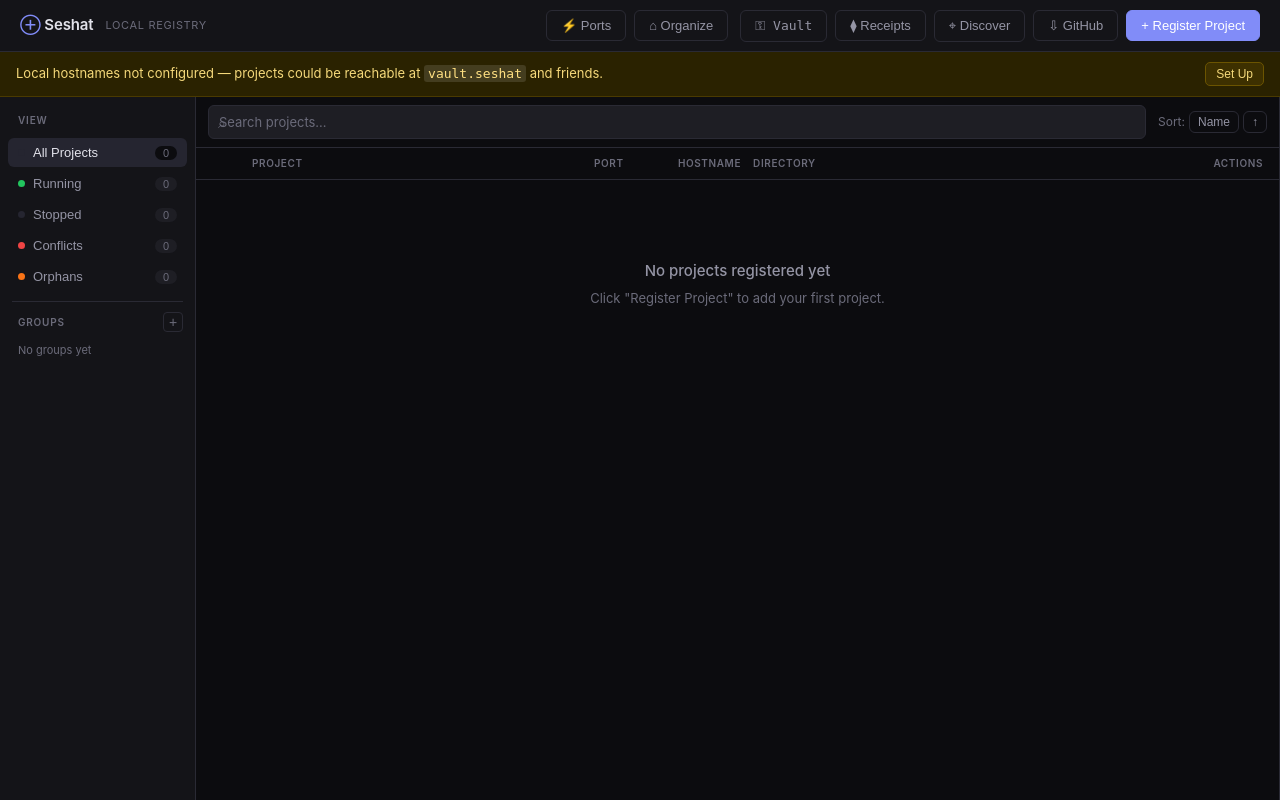
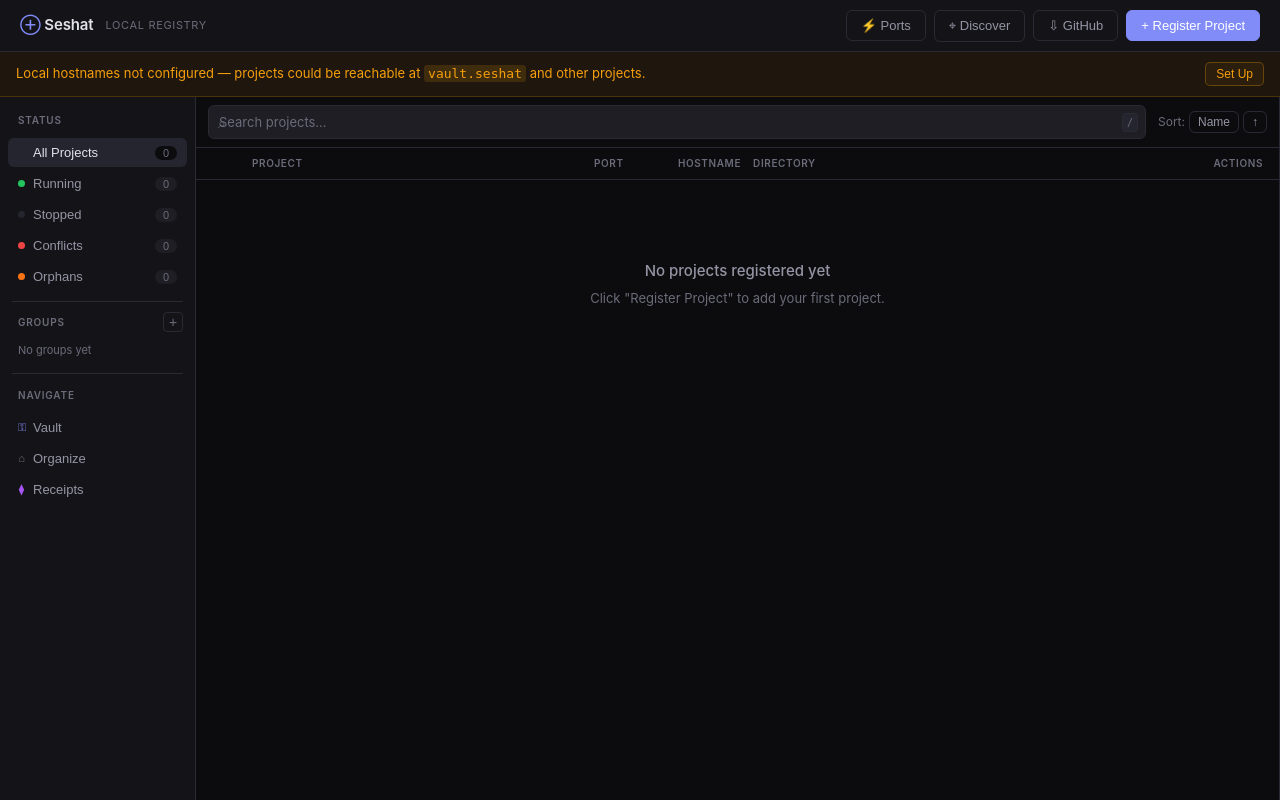
Before and after one commit to rmichaelthomas/seshat-app, a Flask app: page / in a window 1280 px wide. Run offline with Flask 3, Linux system fonts and the light colour scheme; data that the repository does not hold is empty.

Commit message:
feat(ui): five-pass design hardening (#3)
* feat(ui): five-pass design hardening — harden, shape, onboard, distill, polish

Harden: define accent CSS tokens in :root to eliminate light-mode fallbacks on
dark surfaces; remap hostname-chip, vault-hostname-hint, router-cmd, and
router-modal-intro code to dark system tokens; remap router-banner from
hardcoded amber hex to var(--yellow) composites; add stale-data banner
(#staleBanner) that appears after two consecutive refresh failures and dims the
project shelf.

Shape: strip Vault / Organize / Receipts from header nav; move them to a new
Navigate section in the sidebar using the same element IDs so all JS toggle
logic works unchanged; header reduced to four utility items.

Onboard: add search shortcut hint glyph ("/") that hides on focus and input;
add descriptive title attributes to sort-field and sort-dir buttons; add
aria-label="Close" to all modal close buttons.

Distill: remove border-left stripe (3px colored accent) from receipt rows —
the strongest AI-generated UI tell; replace with 3% alpha background tint for
success/failure; replace emoji in updateStepStatus (✅/❌/⏳) with Unicode
glyphs in semantic token colors; fix router banner copy ("and friends" →
"and other projects").

Polish: change detail-panel transition from width to max-width to avoid layout
recalculation; replace all native confirm() and prompt() calls with styled
confirmAction() / new promptAction() dialogs; add promptAction() function and
prompt overlay modal; add @media (prefers-reduced-motion: reduce) covering
status lights, panel transition, and toasts.

Co-Authored-By: Claude Sonnet 4.6 <noreply@anthropic.com>

* docs(readme): rewrite to reflect Seshat's product nature and category claim

Leads with the "local environmental agent harness" category definition,
surfaces the MCP server and agent governance layer as primary features, adds
Receipts and vault resolution to the feature list, and writes in the product's
register: direct, dry, infrastructure-not-app.

Co-Authored-By: Claude Sonnet 4.6 <noreply@anthropic.com>

---------

Co-authored-by: Claude Sonnet 4.6 <noreply@anthropic.com>

```diff
--- a/static/app.js
+++ b/static/app.js
@@ -8,6 +8,7 @@ let selectedName = null;
 let activeView   = "projects";   // "projects" | "vault" | "organize" | "receipts"
 let routerStatus = null;   // result of GET /api/router/status
 let hostnames = [];   // [{project_name, hostname, port}] from /api/router/hostnames
+let _refreshFailCount = 0;
 
 const uiState = {
   searchQuery: "",
@@ -64,6 +65,7 @@ document.addEventListener("DOMContentLoaded", () => {
   initGroupModal();
   initVaultKeyModal();
   initKeyboard();
+  initSearchHint();
   $("vaultBtn").addEventListener("click", toggleVaultView);
   $("organizeBtn").addEventListener("click", toggleOrganizeView);
   $("receiptsBtn").addEventListener("click", toggleReceiptsView);
@@ -88,6 +90,9 @@ async function refresh() {
     groups    = await groupRes.json();
     hostnames = await hostnamesRes.json();
 
+    _refreshFailCount = 0;
+    hideStaleBanner();
+
     if (activeView === "projects") {
       render();
       if (selectedName && !uiState.editingConfig) updateDetailPanel(selectedName);
@@ -95,7 +100,24 @@ async function refresh() {
       renderGroups();
       renderCounts();
     }
-  } catch (_) { /* server may be restarting */ }
+  } catch (_) {
+    _refreshFailCount++;
+    if (_refreshFailCount >= 2) showStaleBanner();
+  }
+}
+
+function showStaleBanner() {
+  const b = $("staleBanner");
+  if (b) b.style.display = "flex";
+  const shelf = $("projectShelf");
+  if (shelf) shelf.style.opacity = "0.5";
+}
+
+function hideStaleBanner() {
+  const b = $("staleBanner");
+  if (b) b.style.display = "none";
+  const shelf = $("projectShelf");
+  if (shelf) shelf.style.opacity = "";
 }
 
 // ── View switching ─────────────────────────────────────────────────────────
@@ -452,11 +474,13 @@ function updateStepStatus(stepId, ok, running = false) {
   const el   = $(`step-${stepId}-status`);
   const body = $(`step-${stepId}-body`);
   if (running) {
-    el.textContent = "⏳";
+    el.textContent = "·";
+    el.style.color = "var(--text-muted)";
     if (body) body.style.display = "none";
     return;
   }
-  el.textContent = ok ? "✅" : "❌";
+  el.textContent = ok ? "✓" : "✗";
+  el.style.color = ok ? "var(--green)" : "var(--red)";
   if (body) body.style.display = ok ? "none" : "";
 }
 
@@ -1162,7 +1186,11 @@ async function refreshProjectSource(name) {
 }
 
 async function linkProjectSource(name) {
-  const full_name = (prompt("GitHub repo (owner/repo):") || "").trim();
+  const full_name = await promptAction({
+    title: "Link to GitHub",
+    hint: "Format: owner/repo",
+    placeholder: "e.g. acme/my-project",
+  });
   if (!full_name) return;
   if (!full_name.includes("/")) { toast("Expected format: owner/repo", "error"); return; }
   const res  = await fetch(`/api/projects/${encodeURIComponent(name)}/link`, {
@@ -2193,10 +2221,12 @@ async function moveSingle(projectName, btn) {
   // Check if project is running
   const p = projects.find(x => x.name === projectName);
   if (p && p.status === "running") {
-    if (!confirm(
-      `"${projectName}" is currently running. Moving it won't affect the running process, ` +
-      `but the next start will use the new location.\n\nContinue?`
-    )) return;
+    const yes = await confirmAction({
+      title: `"${projectName}" is running`,
+      message: "Moving it won't affect the running process, but the next start will use the new location.",
+      confirmText: "Continue",
+    });
+    if (!yes) return;
   }
 
   btn.disabled = true;
@@ -2249,11 +2279,12 @@ async function moveAll() {
     .map(m => m.project);
 
   if (runningNames.length > 0) {
-    if (!confirm(
-      `${runningNames.length} project${runningNames.length > 1 ? "s are" : " is"} currently running: ` +
-      `${runningNames.join(", ")}.\n\n` +
-      `Moving them won't affect running processes, but the next start will use the new locations.\n\nContinue?`
-    )) return;
+    const yes = await confirmAction({
+      title: `${runningNames.length} project${runningNames.length > 1 ? "s" : ""} running`,
+      message: `${runningNames.join(", ")} — moving won't affect running processes, but the next start will use the new locations.`,
+      confirmText: "Continue",
+    });
+    if (!yes) return;
   }
 
   const btn = $("moveAllBtn");
@@ -2339,7 +2370,13 @@ function renderMoveHistory(moves) {
 }
 
 async function doRollback(moveId) {
-  if (!confirm("Roll back this move? The folder will be moved to its original location and the registry will be updated.")) return;
+  const yes = await confirmAction({
+    title: "Roll back this move?",
+    message: "The folder will be moved to its original location and the registry will be updated.",
+    confirmText: "Roll Back",
+    danger: true,
+  });
+  if (!yes) return;
   try {
     const res  = await fetch("/api/organize/rollback", {
       method: "POST",
@@ -2353,6 +2390,58 @@ async function doRollback(moveId) {
   } catch (e) {
     toast(`Rollback failed: ${e.message}`, "error");
   }
+}
+
+// ── Input prompt dialog ───────────────────────────────────────────────────
+
+let _promptCleanup = null;
+
+function promptAction({ title, hint = "", placeholder = "" }) {
+  return new Promise(resolve => {
+    if (_promptCleanup) { _promptCleanup(null); }
+
+    $("promptTitle").textContent = title;
+    $("promptHint").textContent  = hint;
+    const input = $("promptInput");
+    input.placeholder = placeholder;
+    input.value = "";
+
+    const overlay = $("promptOverlay");
+    overlay.classList.add("open");
+    setTimeout(() => input.focus(), 50);
+
+    const cleanup = result => {
+      _promptCleanup = null;
+      overlay.classList.remove("open");
+      $("promptOk").removeEventListener("click", onOk);
+      $("promptCancel").removeEventListener("click", onCancel);
+      input.removeEventListener("keydown", onKey);
+      resolve(result);
+    };
+
+    const onOk     = () => cleanup(input.value.trim() || null);
+    const onCancel = () => cleanup(null);
+    const onKey    = e => {
+      if (e.key === "Enter")  { e.preventDefault(); onOk(); }
+      if (e.key === "Escape") { e.preventDefault(); onCancel(); }
+    };
+
+    _promptCleanup = cleanup;
+    $("promptOk").addEventListener("click", onOk);
+    $("promptCancel").addEventListener("click", onCancel);
+    input.addEventListener("keydown", onKey);
+  });
+}
+
+// ── Search shortcut hint ──────────────────────────────────────────────────
+
+function initSearchHint() {
+  const hint = $("searchShortcut");
+  const si   = $("searchInput");
+  if (!si || !hint) return;
+  si.addEventListener("focus", () => { hint.style.display = "none"; });
+  si.addEventListener("blur",  () => { if (!si.value) hint.style.display = ""; });
+  si.addEventListener("input", () => { hint.style.display = si.value ? "none" : ""; });
 }
 
 // ── Utilities ──────────────────────────────────────────────────────────────
--- a/static/style.css
+++ b/static/style.css
@@ -3,22 +3,26 @@
 *, *::before, *::after { box-sizing: border-box; margin: 0; padding: 0; }
 
 :root {
-  --bg:          #0c0c0f;
-  --surface:     #141418;
-  --surface-2:   #1e1e24;
-  --surface-3:   #252530;
-  --border:      #2a2a34;
-  --text:        #e2e2ea;
-  --text-dim:    #9494a4;
-  --text-muted:  #6b6b7a;
-  --green:       #22c55e;
-  --red:         #ef4444;
-  --yellow:      #f59e0b;
-  --blue:        #818cf8;
-  --orange:      #f97316;
-  --radius:      6px;
-  --radius-lg:   10px;
-  --mono:        'SF Mono', 'Fira Code', 'Cascadia Code', monospace;
+  --bg:           #0c0c0f;
+  --surface:      #141418;
+  --surface-2:    #1e1e24;
+  --surface-3:    #252530;
+  --border:       #2a2a34;
+  --text:         #e2e2ea;
+  --text-dim:     #9494a4;
+  --text-muted:   #6b6b7a;
+  --green:        #22c55e;
+  --red:          #ef4444;
+  --yellow:       #f59e0b;
+  --blue:         #818cf8;
+  --orange:       #f97316;
+  --radius:       6px;
+  --radius-lg:    10px;
+  --mono:         'SF Mono', 'Fira Code', 'Cascadia Code', monospace;
+  --accent:       #818cf8;
+  --accent-light: rgba(129, 140, 248, 0.12);
+  --accent-border: rgba(129, 140, 248, 0.25);
+  --accent-hover: rgba(129, 140, 248, 0.20);
 }
 
 html, body {
@@ -345,11 +349,11 @@ html, body {
 /* ── Detail panel ─────────────────────────────────────────────────────────── */
 
 .detail-panel {
-  width: 0; flex-shrink: 0; overflow: hidden;
+  width: 360px; max-width: 0; flex-shrink: 0; overflow: hidden;
   border-left: 1px solid var(--border); background: var(--surface);
-  transition: width 0.2s ease;
+  transition: max-width 0.2s ease;
 }
-.detail-panel.open { width: 360px; }
+.detail-panel.open { max-width: 360px; }
 .detail-inner { width: 360px; height: 100%; overflow-y: auto; padding: 16px; }
 
 .detail-close-row { display: flex; justify-content: flex-end; margin-bottom: 10px; }
@@ -809,34 +813,34 @@ textarea { resize: vertical; }
   align-items: center;
   gap: 12px;
   padding: 10px 16px;
-  background: #2a2200;
-  border-bottom: 1px solid #4a3a00;
+  background: rgba(245, 158, 11, 0.08);
+  border-bottom: 1px solid rgba(245, 158, 11, 0.2);
   font-size: 13px;
-  color: #f5d97a;
+  color: var(--yellow);
 }
 
 .router-banner span { flex: 1; }
 
 .router-banner code {
-  font-family: var(--mono, monospace);
-  background: rgba(255,255,255,.12);
+  font-family: var(--mono);
+  background: rgba(245, 158, 11, 0.15);
   padding: 1px 4px;
   border-radius: 3px;
-  color: #ffe082;
+  color: var(--yellow);
 }
 
 .router-banner-btn {
   padding: 4px 10px;
-  border: 1px solid #6b5400;
+  border: 1px solid rgba(245, 158, 11, 0.3);
   border-radius: 5px;
-  background: #3d3000;
-  color: #f5d97a;
+  background: rgba(245, 158, 11, 0.06);
+  color: var(--yellow);
   cursor: pointer;
   font-size: 12px;
   white-space: nowrap;
 }
 
-.router-banner-btn:hover { background: #4d3c00; }
+.router-banner-btn:hover { background: rgba(245, 158, 11, 0.15); }
 
 /* ── Router setup modal ──────────────────────────────────────────────────── */
 
@@ -1282,3 +1287,60 @@ textarea { resize: vertical; }
 .receipt-actor  { font-family: var(--mono); color: #a855f7; }
 .receipt-delta  { color: var(--text-muted); }
 .receipt-result { color: var(--text-dim); font-family: var(--mono); }
+
+/* ── Stale data banner ────────────────────────────────────────────────────── */
+
+.stale-banner {
+  display: flex; align-items: center; gap: 12px;
+  padding: 7px 16px;
+  background: rgba(129, 140, 248, 0.07);
+  border-bottom: 1px solid rgba(129, 140, 248, 0.18);
+  font-size: 12px; color: var(--text-muted);
+}
+.stale-banner span { flex: 1; }
+.stale-banner-btn {
+  padding: 3px 9px; border: 1px solid rgba(129, 140, 248, 0.3);
+  border-radius: var(--radius); background: transparent;
+  color: var(--blue); font-size: 11px; cursor: pointer;
+}
+.stale-banner-btn:hover { background: var(--accent-light); }
+
+/* ── Sidebar navigation items ─────────────────────────────────────────────── */
+
+.sidebar-nav-glyph {
+  font-size: 11px; width: 7px; text-align: center; flex-shrink: 0;
+}
+#vaultBtn.active    { background: rgba(129, 140, 248, 0.12); color: var(--blue); }
+#organizeBtn.active { background: var(--surface-3); color: var(--text); }
+#receiptsBtn.active { background: rgba(168, 85, 247, 0.12); color: #a855f7; }
+
+/* ── Search shortcut hint ─────────────────────────────────────────────────── */
+
+.search-shortcut {
+  position: absolute; right: 8px;
+  font-size: 10px; font-family: var(--mono);
+  color: var(--text-muted); background: var(--surface-3);
+  border: 1px solid var(--border); padding: 0 4px;
+  border-radius: 3px; pointer-events: none; line-height: 17px;
+}
+
+/* ── Prompt dialog ────────────────────────────────────────────────────────── */
+
+.prompt-input {
+  width: 100%; padding: 8px 10px; margin-bottom: 16px;
+  background: var(--surface-2); border: 1px solid var(--border);
+  border-radius: var(--radius); color: var(--text);
+  font-size: 13px; font-family: inherit; outline: none;
+  transition: border-color 0.15s;
+}
+.prompt-input:focus { border-color: var(--blue); }
+
+/* ── Reduced motion ───────────────────────────────────────────────────────── */
+
+@media (prefers-reduced-motion: reduce) {
+  .status-light.running,
+  .status-light.error,
+  .status-light.degraded { animation: none; }
+  .detail-panel          { transition: none; }
+  .toast                 { animation: none; }
+}
--- a/templates/index.html
+++ b/templates/index.html
@@ -18,9 +18,6 @@
     </div>
     <div class="header-right">
       <button class="btn btn-ghost" onclick="openPortsModal()" title="All listening ports">⚡ Ports</button>
-      <button class="btn btn-ghost btn-organize" id="organizeBtn" title="Folder Organization">⌂ Organize</button>
-      <button class="btn btn-ghost btn-vault" id="vaultBtn" title="Secrets Vault">⚿ Vault</button>
-      <button class="btn btn-ghost btn-receipts" id="receiptsBtn" title="Machine Action Receipts">⧫ Receipts</button>
       <button class="btn btn-ghost" onclick="openDiscover()" title="Discover local projects">⌖ Discover</button>
       <button class="btn btn-ghost" onclick="openGitHubImport()" title="Import from GitHub">⇩ GitHub</button>
       <button class="btn btn-primary" id="addProjectBtn">+ Register Project</button>
@@ -30,10 +27,16 @@
   <!-- ── Router setup banner ─────────────────────────────────────────── -->
   <div id="routerBanner" class="router-banner" style="display:none">
     <span>Local hostnames not configured — projects could be reachable at
-      <code>vault.seshat</code> and friends.</span>
+      <code>vault.seshat</code> and other projects.</span>
     <button class="router-banner-btn" onclick="openSetupModal()">Set Up</button>
     <button class="router-banner-btn router-banner-restart" id="routerRestartBtn"
             style="display:none" onclick="restartRouterServices()">Restart Services</button>
+  </div>
+
+  <!-- ── Stale data banner ──────────────────────────────────────────── -->
+  <div id="staleBanner" class="stale-banner" style="display:none">
+    <span>Connection lost — displayed data may be stale.</span>
+    <button class="stale-banner-btn" onclick="refresh()">Retry now</button>
   </div>
 
   <!-- Body -->
@@ -41,7 +44,7 @@
 
     <!-- Sidebar -->
     <aside class="sidebar">
-      <div class="sidebar-label">View</div>
+      <div class="sidebar-label">Status</div>
 
       <button class="filter-btn active" data-filter="all">
         <span class="filter-left"><span class="filter-dot"></span>All Projects</span>
@@ -72,6 +75,28 @@
       </div>
       <div id="groupList"><!-- rendered by JS --></div>
 
+      <!-- Navigate -->
+      <div class="sidebar-divider"></div>
+      <div class="sidebar-label">Navigate</div>
+      <button class="filter-btn" id="vaultBtn">
+        <span class="filter-left">
+          <span class="sidebar-nav-glyph" style="color:var(--blue)">⚿</span>
+          Vault
+        </span>
+      </button>
+      <button class="filter-btn" id="organizeBtn">
+        <span class="filter-left">
+          <span class="sidebar-nav-glyph" style="color:var(--text-muted)">⌂</span>
+          Organize
+        </span>
+      </button>
+      <button class="filter-btn" id="receiptsBtn">
+        <span class="filter-left">
+          <span class="sidebar-nav-glyph" style="color:#a855f7">⧫</span>
+          Receipts
+        </span>
+      </button>
+
     </aside>
 
     <!-- Main area (projects view OR vault view) -->
@@ -86,12 +111,15 @@
             <span class="search-icon">⌕</span>
             <input type="text" class="search-input" id="searchInput"
                    placeholder="Search projects…" spellcheck="false">
-            <button class="search-clear" id="searchClear" style="display:none">✕</button>
+            <button class="search-clear" id="searchClear" style="display:none" aria-label="Clear search">✕</button>
+            <span class="search-shortcut" id="searchShortcut">/</span>
           </div>
           <div class="sort-control" id="sortControl">
             <span class="sort-label">Sort:</span>
-            <button class="sort-field-btn" id="sortFieldBtn" onclick="cycleSortField()">Name</button>
-            <button class="sort-dir-btn" id="sortDirBtn" onclick="toggleSortDir()">↑</button>
+            <button class="sort-field-btn" id="sortFieldBtn" onclick="cycleSortField()"
+                    title="Click to cycle: Name → Status → Port">Name</button>
+            <button class="sort-dir-btn" id="sortDirBtn" onclick="toggleSortDir()"
+                    title="Toggle sort direction">↑</button>
           </div>
         </div>
         <div class="shelf-header">
```
Also changed, not shown: other parts of static/style.css (+20 -19 lines), other parts of templates/index.html (+21 -8 lines), README.md.
